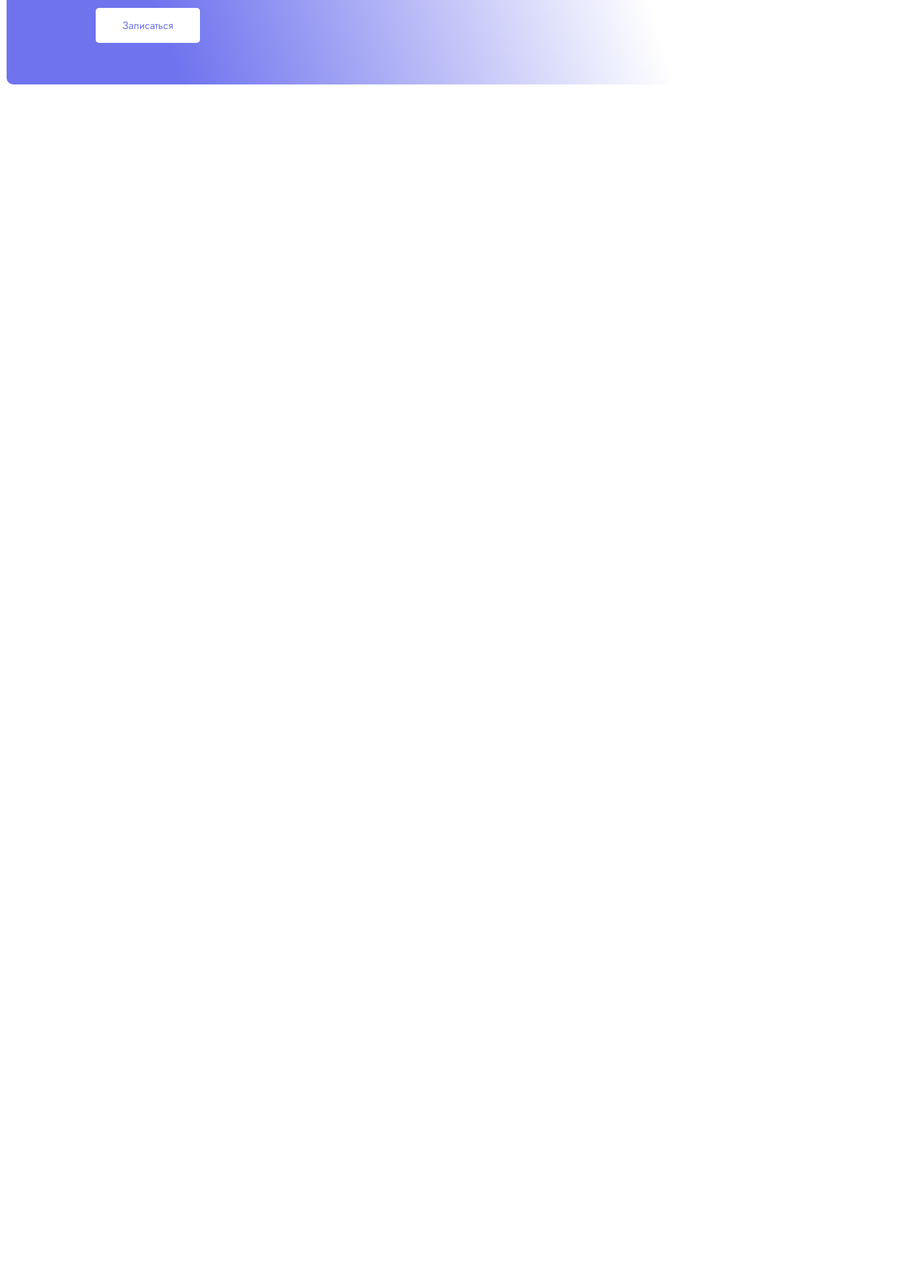
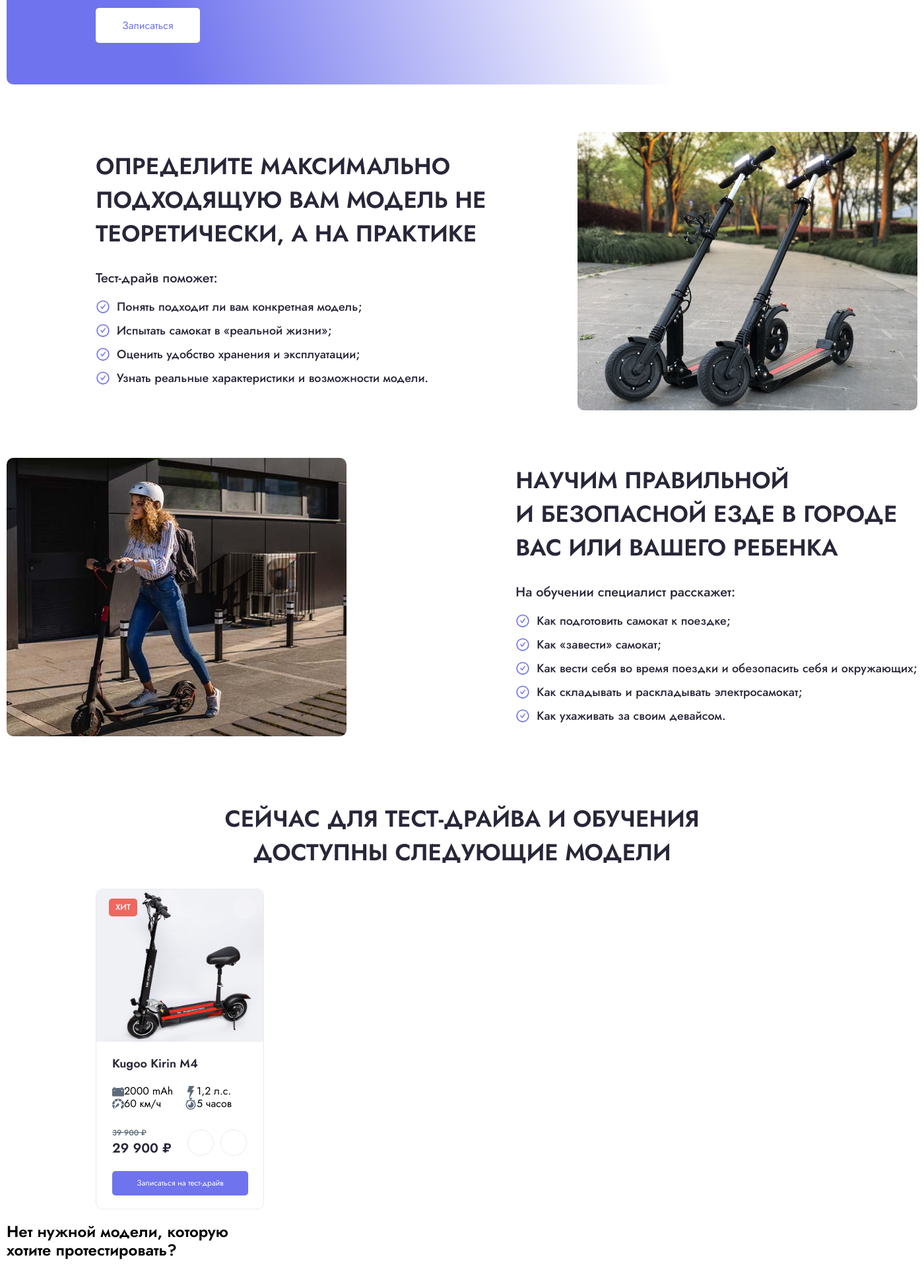
Before and after one commit to pavel-kosach/html-starter, a PHP site: page / in a window 1400 px wide. Shown: the part 486-2414 px from the top of the page at 66% size. Before the commit the page ends 614 px from the top, so only its background shows below. Run offline with PHP 8.4, Linux system fonts and the light colour scheme.

Commit message:
add: item-block

```diff
--- a/css/style.css
+++ b/css/style.css
@@ -20,8 +20,15 @@ input {
   padding: 0.625rem;
 }
 .container {
-  width: 69.375rem;
+  width: 1110px;
   margin: auto;
+}
+.wide-container {
+  width: 1380px;
+  margin: auto;
+}
+.section {
+  margin-top: 72px;
 }
 .navbar-top-wrapper {
   display: flex;
@@ -134,9 +141,8 @@ input {
 }
 /* / Меню */
 
-/* Location */
+/* header */
 .header {
-  width: 1380px;
   height: 445px;
   background-color: #3e3e3e;
   margin: auto;
@@ -227,3 +233,203 @@ h1 {
   line-height: 23px;
   text-align: center;
 }
+/* / header */
+
+/* Description */
+.model-description-content {
+  display: flex;
+  align-items: center;
+  justify-content: space-between;
+  gap: 85px;
+}
+.model-description-wrapper {
+  margin-left: 135px;
+}
+.model-description-title {
+  font-style: normal;
+  font-weight: 600;
+  font-size: 35px;
+  line-height: 51px;
+  text-transform: uppercase;
+  color: #282739;
+  margin: 0;
+  padding: 0;
+}
+.left-align-description {
+  margin-left: 0 !important;
+}
+.model-description-text {
+  font-style: normal;
+  font-weight: 500;
+  font-size: 20px;
+  line-height: 24px;
+  color: #282739;
+  margin: 0;
+  padding: 0;
+  margin-top: 30px;
+}
+.description-list-item {
+  font-style: normal;
+  font-weight: 500;
+  font-size: 18px;
+  line-height: 26px;
+  color: #282739;
+  display: flex;
+  align-items: center;
+  gap: 10px;
+  margin-bottom: 10px;
+}
+.description-list {
+  margin: 0;
+  padding: 0;
+  margin-top: 18px;
+}
+.model-description-img-wrapper {
+  display: flex;
+  align-items: center;
+  justify-content: center;
+  width: 515px;
+  height: 422px;
+  flex-wrap: nowrap;
+  flex-shrink: 0;
+}
+.model-info-img {
+  width: 100%;
+  height: 100%;
+  border-radius: 10px;
+  object-fit: cover;
+}
+/* / Description */
+/* Shop-list */
+.shop-list-section {
+  margin-top: 100px;
+}
+.shop-list-title {
+  text-align: center;
+  font-style: normal;
+  font-weight: 600;
+  font-size: 35px;
+  line-height: 51px;
+  text-align: center;
+  text-transform: uppercase;
+  color: #282739;
+}
+.shop-item {
+  width: 255px;
+  border: 1px solid #eaebed;
+  border-radius: 10px;
+}
+.item-img-wrapper {
+  position: relative;
+  width: 100%;
+  height: 231px;
+}
+.item-img {
+  width: 100%;
+  height: 100%;
+  object-fit: cover;
+  border-radius: 10px 10px 0px 0px;
+}
+.label {
+  position: absolute;
+}
+.sale-label {
+  background-color: #ee685f;
+  padding: 5px 10px;
+  border-radius: 5px;
+  color: #fff;
+  text-transform: uppercase;
+  font-style: normal;
+  font-weight: 500;
+  font-size: 12px;
+  line-height: 17px;
+  top: 14px;
+  left: 19px;
+}
+.compare-label {
+  background: rgba(255, 255, 255, 0.2);
+  backdrop-filter: blur(2.5px);
+  border-radius: 50%;
+  height: 35px;
+  width: 35px;
+  top: 10px;
+  right: 10px;
+  display: flex;
+  align-items: center;
+  justify-content: center;
+}
+.item-info-wrapper {
+  padding: 20px 25px 20px 24px;
+}
+.item-title {
+  font-style: normal;
+  font-weight: 600;
+  font-size: 18px;
+  line-height: 26px;
+  color: #282739;
+  margin: 0;
+  padding: 0;
+}
+.feaures-list {
+  list-style: none;
+  columns: 2 auto;
+  margin: 0;
+  margin-top: 20px;
+  padding: 0;
+}
+.feaures-item {
+  margin: 0;
+  padding: 0;
+  display: flex;
+  align-items: center;
+}
+.price-block-wrapper {
+  margin-top: 27px;
+}
+.sale-price {
+  font-style: normal;
+  font-weight: 500;
+  font-size: 12px;
+  line-height: 17px;
+  text-decoration-line: line-through;
+  color: #5d6c7b;
+}
+.price-block-wrapper {
+  display: flex;
+  align-items: center;
+  justify-content: space-between;
+}
+.main-price {
+  font-style: normal;
+  font-weight: 600;
+  font-size: 20px;
+  line-height: 29px;
+  color: #282739;
+}
+.item-buttons {
+  display: flex;
+  align-items: center;
+  justify-content: space-between;
+  gap: 10px;
+}
+.item-btn {
+  background: #6f73ee;
+  border-radius: 5px;
+  font-weight: 400;
+  font-size: 12px;
+  line-height: 17px;
+  text-align: center;
+  color: #ffffff;
+  width: 206px;
+  margin-top: 20px;
+}
+.item-action-btn {
+  width: 40px;
+  height: 40px;
+  border-radius: 50%;
+  display: flex;
+  align-items: center;
+  justify-content: center;
+  background-color: #fff;
+  border: 1px solid #eaebed;
+}
--- a/index.html
+++ b/index.html
@@ -264,6 +264,7 @@
         </div>
       </div>
     </nav>
+    <div class="wide-container">
       <header class="header">
         <div class="container">
           <div class="location-info">
@@ -296,12 +297,187 @@
                   <use href="./img/sprite.svg#energy"></use>
                 </svg>
               </div>
-            <p class="header-features-text">Проверите лучшие самокаты в деле</p>
+              <p class="header-features-text">
+                Проверите лучшие самокаты в деле
+              </p>
             </div>
           </div>
           <button class="btn header-btn">Записаться</button>
         </div>
       </header>
+    </div>
+    <section class="section model-description">
+      <div class="wide-container">
+        <div class="model-description-content">
+          <div class="model-description-wrapper">
+            <h2 class="model-description-title">
+              Определите максимально подходящую вам модель не теоретически, а на
+              практике
+            </h2>
+            <p class="model-description-text">Тест-драйв поможет:</p>
+            <ul class="description-list">
+              <li class="description-list-item">
+                <svg class="icon" width="22px" height="22px">
+                  <use href="./img/sprite.svg#checkbox"></use>
+                </svg>
+                Понять подходит ли вам конкретная модель;
+              </li>
+              <li class="description-list-item">
+                <svg class="icon" width="22px" height="22px">
+                  <use href="./img/sprite.svg#checkbox"></use>
+                </svg>
+                Испытать самокат в «реальной жизни»;
+              </li>
+              <li class="description-list-item">
+                <svg class="icon" width="22px" height="22px">
+                  <use href="./img/sprite.svg#checkbox"></use>
+                </svg>
+                Оценить удобство хранения и эксплуатации;
+              </li>
+              <li class="description-list-item">
+                <svg class="icon" width="22px" height="22px">
+                  <use href="./img/sprite.svg#checkbox"></use>
+                </svg>
+                Узнать реальные характеристики и возможности модели.
+              </li>
+            </ul>
+          </div>
+          <div class="model-description-img-wrapper">
+            <img src="img/product-img.jpg" alt="#" class="model-info-img" />
+          </div>
+        </div>
+      </div>
+    </section>
+    <section class="section model-description">
+      <div class="wide-container">
+        <div class="model-description-content">
+          <div class="model-description-img-wrapper">
+            <img src="img/scooter-test-1.jpg" alt="#" class="model-info-img" />
+          </div>
+          <div class="model-description-wrapper left-align-description">
+            <h2 class="model-description-title">
+              Научим правильной <br />
+              и безопасной езде в городе <br />
+              вас или вашего ребенка
+            </h2>
+            <p class="model-description-text">
+              На обучении специалист расскажет:
+            </p>
+            <ul class="description-list">
+              <li class="description-list-item">
+                <svg class="icon" width="22px" height="22px">
+                  <use href="./img/sprite.svg#checkbox"></use>
+                </svg>
+                Как подготовить самокат к поездке;
+              </li>
+              <li class="description-list-item">
+                <svg class="icon" width="22px" height="22px">
+                  <use href="./img/sprite.svg#checkbox"></use>
+                </svg>
+                Как «завести» самокат;
+              </li>
+              <li class="description-list-item">
+                <svg class="icon" width="22px" height="22px">
+                  <use href="./img/sprite.svg#checkbox"></use>
+                </svg>
+                Как вести себя во время поездки и обезопасить себя и окружающих;
+              </li>
+              <li class="description-list-item">
+                <svg class="icon" width="22px" height="22px">
+                  <use href="./img/sprite.svg#checkbox"></use>
+                </svg>
+                Как складывать и раскладывать электросамокат;
+              </li>
+              <li class="description-list-item">
+                <svg class="icon" width="22px" height="22px">
+                  <use href="./img/sprite.svg#checkbox"></use>
+                </svg>
+                Как ухаживать за своим девайсом.
+              </li>
+            </ul>
+          </div>
+        </div>
+      </div>
+    </section>
+    <section class="shop-list-section">
+      <div class="container">
+        <h2 class="shop-list-title">
+          Сейчас для тест-драйва и обучения <br />
+          доступны следующие модели
+        </h2>
+        <div class="shop-list-wrapper">
+          <div class="shop-item">
+            <div class="item-img-wrapper">
+              <div class="label sale-label">хит</div>
+              <div class="label compare-label">
+                <svg class="icon" width="20px" height="20px">
+                  <use href="./img/sprite.svg#compare-btn"></use>
+                </svg>
+              </div>
+              <img src="img/item-img.jpg" alt="#" class="item-img" />
+            </div>
+            <div class="item-info-wrapper">
+              <h3 class="item-title">Kugoo Kirin M4</h3>
+              <ul class="feaures-list">
+                <li class="feaures-item">
+                  <svg class="icon" width="18px" height="18px">
+                    <use href="./img/sprite.svg#battery"></use>
+                  </svg>
+                  2000 mAh
+                </li>
+                <li class="feaures-item">
+                  <svg class="icon" width="18px" height="18px">
+                    <use href="./img/sprite.svg#speedometer"></use>
+                  </svg>
+                  60 км/ч
+                </li>
+                <li class="feaures-item">
+                  <svg class="icon" width="18px" height="18px">
+                    <use href="./img/sprite.svg#power"></use>
+                  </svg>
+                  1,2 л.с.
+                </li>
+                <li class="feaures-item">
+                  <svg class="icon" width="18px" height="18px">
+                    <use href="./img/sprite.svg#timer"></use>
+                  </svg>
+                  5 часов
+                </li>
+              </ul>
+              <div class="price-block-wrapper">
+                <div class="price-block">
+                  <div class="sale-price">39 900 ₽</div>
+                  <div class="main-price">29 900 ₽</div>
+                </div>
+                <div class="item-buttons">
+                  <button class="btn item-action-btn">
+                    <svg class="icon" width="20px" height="20px">
+                      <use href="./img/add-to-cart.svg"></use>
+                    </svg>
+                  </button>
+                  <button class="btn item-action-btn">
+                    <svg class="icon" width="20px" height="20px">
+                      <use href="./img/sprite.svg#add-to-favourite"></use>
+                    </svg>
+                  </button>
+                </div>
+              </div>
+              <button class="btn item-btn">Записаться на тест-драйв</button>
+            </div>
+          </div>
+        </div>
+      </div>
+    </section>
+    <section class="cta">
+      <div class="wide-container">
+        <div class="cta-content-wrapper">
+          <h2>
+            Нет нужной модели, которую <br />
+            хотите протестировать?
+          </h2>
+        </div>
+      </div>
+    </section>
     <script src="js/main.js"></script>
   </body>
 </html>
```
Also changed, not shown: img/CheckCircle.svg (added), img/DlzRI6G1YCmRKI4SBhiZWOprXOjJ6zhHsZrRDoFhFKjVxW9u9i8-GsNsZvob6Ue_obwvmM7aZj9Kb9WYPtdAZfah.jpg (deleted), img/add-to-cart.svg (added), img/scooter-test-1.jpg (added), img/sprite.svg. Lines whose indentation alone changed are shown as unchanged.
